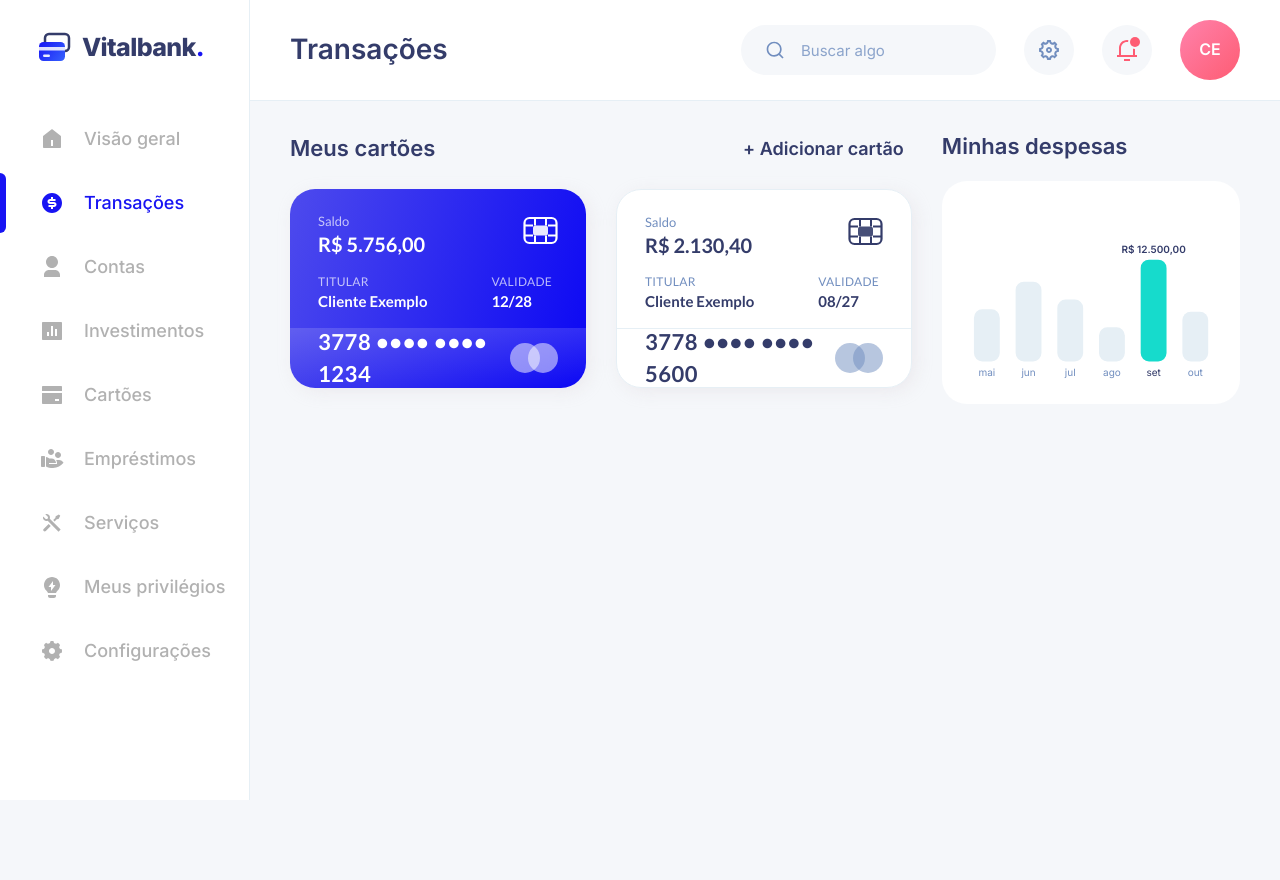
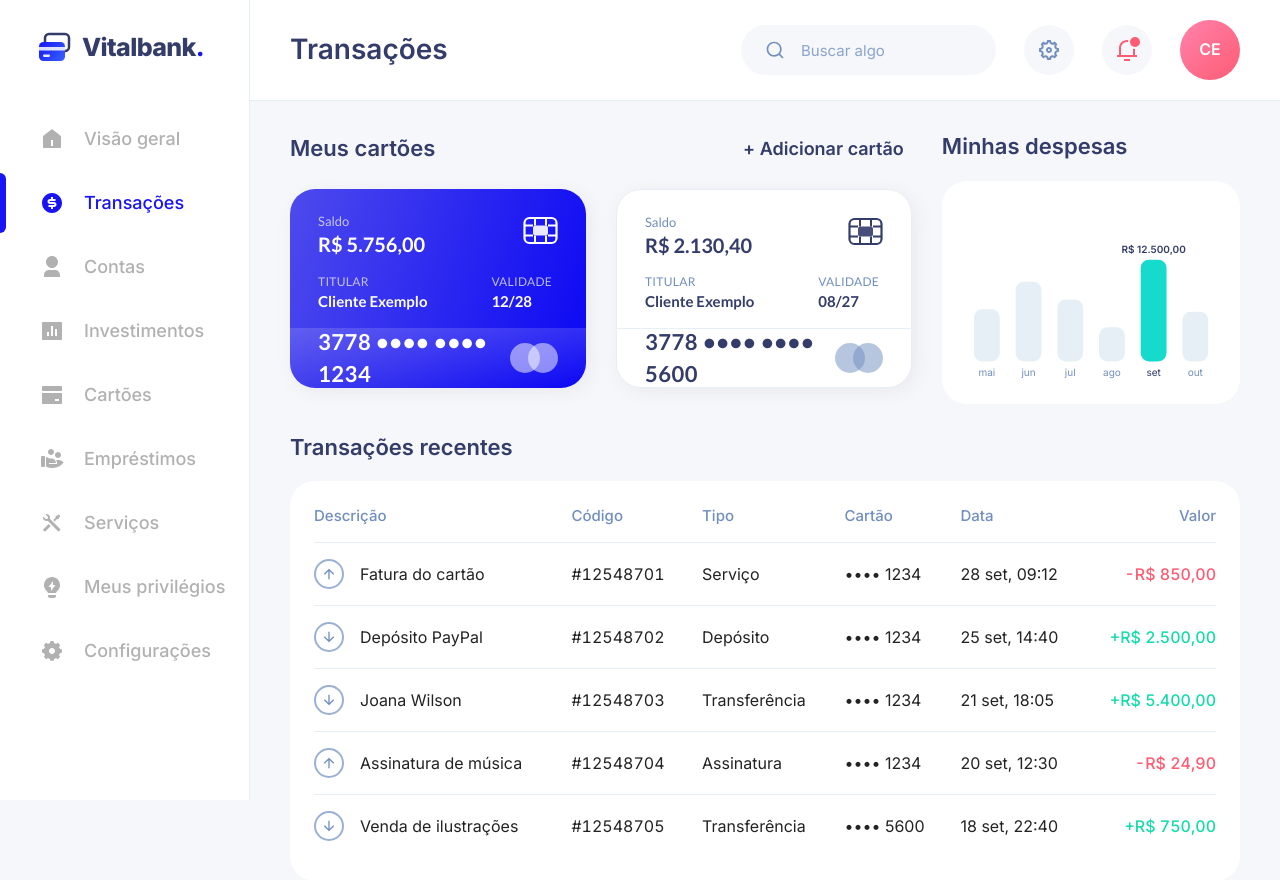
Before and after one commit to VictorNascimento14/Vitalbank, a Next.js app: page /transacoes in a window 1280 px wide. Shown: the top 880 px of the page. Before the commit the page ends 800 px from the top, so only its background shows below. Built offline with nearby package versions, Linux system fonts and the light colour scheme.

Commit message:
feat(transacoes): extrato em tabela no desktop e em lista no celular (#86)

```diff
--- a/src/app/(painel)/transacoes/page.tsx
+++ b/src/app/(painel)/transacoes/page.tsx
@@ -1,13 +1,25 @@
-import { despesasMensais, listarCartoes } from "@/dados";
+import { despesasMensais, listarCartoes, listarTransacoes } from "@/dados";
+import { Bloco, TituloDeSecao } from "@/ui";
 import { AcaoDosCartoes, MeusCartoes } from "@/telas/comum/MeusCartoes";
 import { MinhasDespesas } from "@/telas/transacoes/MinhasDespesas";
+import { TabelaDeTransacoes } from "@/telas/transacoes/TabelaDeTransacoes";
 
 export default async function Transacoes() {
-  const [cartoes, meses] = await Promise.all([listarCartoes(), despesasMensais()]);
+  const [cartoes, meses, transacoes] = await Promise.all([
+    listarCartoes(),
+    despesasMensais(),
+    listarTransacoes({ limite: 5 }),
+  ]);
   return (
     <div className="grid grid-cols-1 gap-6 lg:gap-[30px] xl:grid-cols-[minmax(0,73fr)_minmax(0,35fr)]">
       <MeusCartoes cartoes={cartoes} acao={<AcaoDosCartoes href="/cartoes#novo-cartao">+ Adicionar cartão</AcaoDosCartoes>} />
       <MinhasDespesas meses={meses} />
+      <section aria-labelledby="transacoes-recentes" className="xl:col-span-2">
+        <TituloDeSecao id="transacoes-recentes">Transações recentes</TituloDeSecao>
+        <Bloco>
+          <TabelaDeTransacoes transacoes={transacoes} />
+        </Bloco>
+      </section>
     </div>
   );
 }
--- /dev/null
+++ b/src/telas/transacoes/TabelaDeTransacoes.tsx
@@ -0,0 +1,115 @@
+import { RiArrowDownLine, RiArrowUpLine } from "@remixicon/react";
+import type { ReactNode } from "react";
+import type { CategoriaDeTransacao, Transacao } from "@/dados";
+import { finalDoCartao } from "@/dominio/cartao";
+import { formatarDataCurta } from "@/dominio/datas";
+import { formatarMoeda } from "@/dominio/dinheiro";
+import { cx } from "@/ui";
+import { Escalonado, ItemEscalonado } from "@/ui/movimento";
+
+export const TIPO: Record<CategoriaDeTransacao, string> = {
+  compra: "Compras",
+  transferencia: "Transferência",
+  servico: "Serviço",
+  assinatura: "Assinatura",
+  deposito: "Depósito",
+  salario: "Salário",
+};
+
+function Seta({ entrada }: { entrada: boolean }) {
+  const Icone = entrada ? RiArrowDownLine : RiArrowUpLine;
+  return (
+    <span
+      aria-hidden="true"
+      className={cx(
+        "grid size-[30px] shrink-0 place-items-center rounded-full border-2 border-tinta-suave/70 text-tinta-suave",
+        "transition-transform duration-300 ease-saida group-hover:scale-110",
+        entrada ? "group-hover:translate-y-0.5" : "group-hover:-translate-y-0.5",
+      )}
+    >
+      <Icone className="size-4" />
+    </span>
+  );
+}
+
+function Valor({ centavos }: { centavos: number }) {
+  return (
+    <span className={cx("font-medium tabular-nums", centavos > 0 ? "text-sucesso" : "text-perigo")}>
+      {formatarMoeda(centavos, { sinal: true })}
+    </span>
+  );
+}
+
+interface Props {
+  transacoes: readonly Transacao[];
+  /** Coluna extra no fim de cada linha (o botão de recibo). */
+  acao?: (t: Transacao) => ReactNode;
+}
+
+/**
+ * Extrato em tabela (a partir de `md`) ou em lista (celular). As linhas entram em cascata;
+ * a seta indica o sentido: para baixo, dinheiro que entrou; para cima, que saiu.
+ */
+export function TabelaDeTransacoes({ transacoes, acao }: Props) {
+  if (transacoes.length === 0) {
+    return <p className="py-10 text-center text-rotulo text-tinta-suave">Nenhuma transação aqui.</p>;
+  }
+  const celula = "px-3 py-4 first:pl-0 last:pr-0";
+  return (
+    <>
+      <table className="hidden w-full text-left text-rotulo md:table md:text-corpo">
+        <caption className="sr-only">Transações</caption>
+        <thead>
+          <tr className="border-b border-borda text-rotulo font-medium text-tinta-suave">
+            <th scope="col" className={cx(celula, "pt-0 font-medium")}>Descrição</th>
+            <th scope="col" className={cx(celula, "pt-0 font-medium")}>Código</th>
+            <th scope="col" className={cx(celula, "pt-0 font-medium")}>Tipo</th>
+            <th scope="col" className={cx(celula, "pt-0 font-medium")}>Cartão</th>
+            <th scope="col" className={cx(celula, "pt-0 font-medium")}>Data</th>
+            <th scope="col" className={cx(celula, "pt-0 text-right font-medium")}>Valor</th>
+            {acao && <th scope="col" className={cx(celula, "pt-0 text-right font-medium")}>Recibo</th>}
+          </tr>
+        </thead>
+        <Escalonado como="tbody" intervalo={0.04}>
+          {transacoes.map((t) => (
+            <ItemEscalonado
+              key={t.id}
+              como="tr"
+              className="group border-b border-borda text-tinta-forte transition-colors duration-200 last:border-0 hover:bg-fundo/70"
+            >
+              <td className={celula}>
+                <span className="flex items-center gap-4">
+                  <Seta entrada={t.valor > 0} />
+                  {t.descricao}
+                </span>
+              </td>
+              <td className={cx(celula, "tabular-nums")}>{t.codigo}</td>
+              <td className={celula}>{TIPO[t.categoria]}</td>
+              <td className={cx(celula, "whitespace-nowrap")}>{finalDoCartao(t.cartao)}</td>
+              <td className={cx(celula, "whitespace-nowrap")}>{formatarDataCurta(t.data)}</td>
+              <td className={cx(celula, "whitespace-nowrap text-right")}>
+                <Valor centavos={t.valor} />
+              </td>
+              {acao && <td className={cx(celula, "text-right")}>{acao(t)}</td>}
+            </ItemEscalonado>
+          ))}
+        </Escalonado>
+      </table>
+
+      <Escalonado como="ul" intervalo={0.04} className="flex flex-col md:hidden">
+        {transacoes.map((t) => (
+          <ItemEscalonado key={t.id} como="li" className="group flex items-center gap-3.5 border-b border-borda py-3.5 last:border-0">
+            <Seta entrada={t.valor > 0} />
+            <div className="min-w-0 flex-1">
+              <p className="truncate text-rotulo font-medium text-tinta-forte">{t.descricao}</p>
+              <p className="text-legenda text-tinta-suave">{formatarDataCurta(t.data)}</p>
+            </div>
+            <span className="text-legenda">
+              <Valor centavos={t.valor} />
+            </span>
+          </ItemEscalonado>
+        ))}
+      </Escalonado>
+    </>
+  );
+}
```
Also changed, not shown: 1 other file (tests, documents, lock files or other folders).
